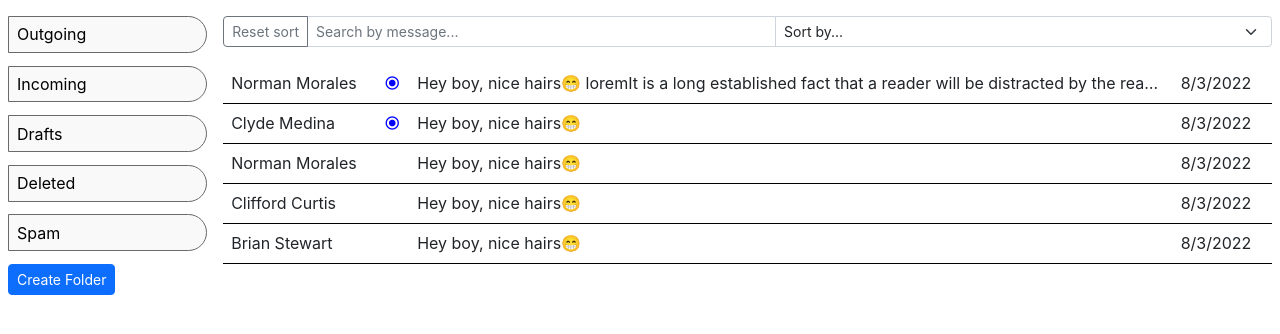
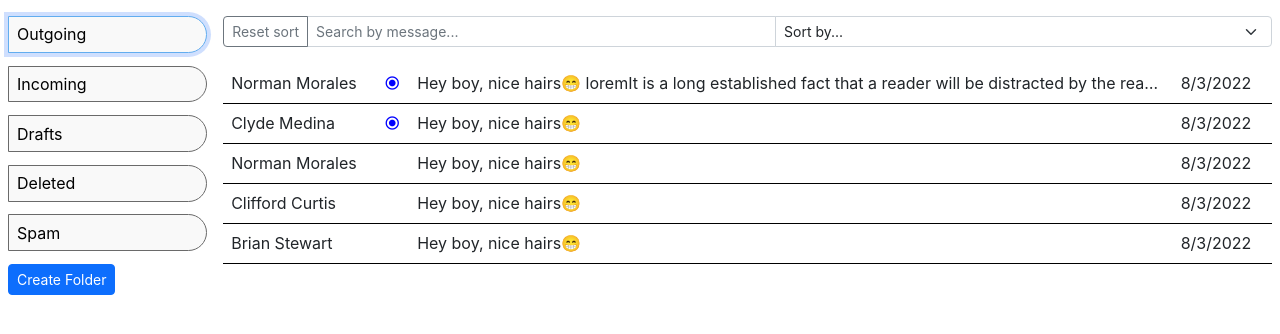
Before and after one commit to doctap/e-mail_app, a React (Create React App) app: page / in a window 1280 px wide. Shown: the top 334 px of the page. Built offline with nearby package versions, Linux system fonts and the light colour scheme; a web font is replaced by a local one.

Commit message:
Has done the selected menu

```diff
--- a/package.json
+++ b/package.json
@@ -2,8 +2,10 @@
 	"name": "test_tasks",
 	"version": "0.1.0",
 	"private": true,
+	"homepage": " https://doctap.github.io/e-mail_app",
 	"dependencies": {
 		"bootstrap": "^5.2.0",
+		"gh-pages": "^4.0.0",
 		"react": "^18.2.0",
 		"react-bootstrap": "^2.4.0",
 		"react-dom": "^18.2.0",
@@ -15,6 +17,8 @@
 	"scripts": {
 		"start": "react-scripts start",
 		"build": "react-scripts build",
+		"predeploy": "npm run build",
+		"deploy": "gh-pages -d build",
 		"test": "react-scripts test",
 		"eject": "react-scripts eject"
 	},
--- a/src/App.tsx
+++ b/src/App.tsx
@@ -10,21 +10,32 @@ import BoardMessages from './components/boardMessages/BoardMessages';
 
 function App() {
 	const [messages, setMessages] = useState(folders[0].messages);
+	const [arrFolders, setArrFolders] = useState(folders);
 
-	const getFolder = useCallback((folderName: string) => {
+	const getFolder = (folderName: string) => {
+		const currentSelected = folders.find(f => f.isSelected)
+			?? { name: '', messages: [], isSelected: false, requiredFolder: false };
+		currentSelected.isSelected = false;
+
+		const willBeSelected = folders.find(f => f.name === folderName)
+			?? { name: '', messages: [], isSelected: false, requiredFolder: false };
+		willBeSelected.isSelected = true;
+
+		setArrFolders(folders);
+
 		const messages = folders.find(folder => folder.name === folderName)?.messages;
 		if (messages !== undefined) setMessages(messages);
-	}, []);
+	};
 
 	const deleteMessage = (IDMessage: string) => {
 		const findingFolder: IFolder = folders.find(f => f.messages.some(m => m.id === IDMessage))
-			?? { name: '', messages: [], requiredFolder: true };
+			?? { name: '', messages: [], isSelected: false, requiredFolder: true };
 
 		const deletedMessage: IMessage = findingFolder.messages.find(m => m.id === IDMessage)
 			?? { author: '', date: '', id: '', marker: false, message: '' };
 
 		const remoteMailbox: IFolder = folders.find(f => f.name === 'Deleted')
-			?? { name: '', messages: [], requiredFolder: true };
+			?? { name: '', messages: [], isSelected: false, requiredFolder: true };
 		remoteMailbox.messages = [deletedMessage, ...remoteMailbox.messages];
 
 		findingFolder.messages = findingFolder.messages.filter(m => m.id !== IDMessage);
@@ -33,7 +44,7 @@ function App() {
 
 	const markMessage = (IDMessage: string) => {
 		const findingFolder: IFolder = folders.find(f => f.messages.some(m => m.id === IDMessage))
-			?? { name: '', messages: [], requiredFolder: true };
+			?? { name: '', messages: [], isSelected: false, requiredFolder: true };
 		const findingMessage: IMessage = findingFolder.messages.find(m => m.id === IDMessage)
 			?? { author: '', date: '', id: '', marker: false, message: '' };
 
@@ -56,7 +67,10 @@ function App() {
 		<div className={styles.App}>
 
 			<div className={styles.Menu}>
-				<Menu getCurrentFolderName={getFolder} />
+				<Menu
+					folders={arrFolders}
+					getCurrentFolderName={getFolder}
+				/>
 			</div>
 
 			<div className={styles.BoardMessages}>
--- a/src/components/folder/Folder.module.scss
+++ b/src/components/folder/Folder.module.scss
@@ -13,4 +13,9 @@
 		box-shadow: 0px 0px 0px 4px rgba(114, 162, 252, 0.342);
 		border: 1px solid rgb(98, 173, 239);
 	}
+
+	&_selected {
+		box-shadow: 0px 0px 0px 4px rgba(114, 162, 252, 0.342);
+		border: 1px solid rgb(98, 173, 239);
+	}
 }
--- a/src/components/folder/Folder.tsx
+++ b/src/components/folder/Folder.tsx
@@ -1,14 +1,15 @@
 import React from 'react';
 import styles from './Folder.module.scss';
 
-interface IFolder {
+interface IFolderButton {
 	name: string;
 	requiredFolder: boolean;
 	onClick: (isName: string) => void;
 	onContextMenu: (e: React.MouseEvent<HTMLButtonElement>) => void;
+	isSelected: boolean;
 }
 
-export default function Folder(props: IFolder) {
+export default function Folder(props: IFolderButton) {
 
 	function getFolderName(e: React.MouseEvent<HTMLButtonElement>) {
 		const elem = e.currentTarget;
@@ -18,7 +19,7 @@ export default function Folder(props: IFolder) {
 	return (
 		<button
 			onContextMenu={props.onContextMenu}
-			className={styles.folder}
+			className={props.isSelected ? `${styles.folder} ${styles.folder_selected}` : `${styles.folder}`}
 			onClick={getFolderName}
 			name={props.name}
 		>
--- a/src/components/folderList/FolderList.tsx
+++ b/src/components/folderList/FolderList.tsx
@@ -13,10 +13,11 @@ interface IMenu {
 	showModal(isShow: boolean): void;
 }
 
-export interface IFolder {
+export interface  IFolder {
 	name: string;
 	requiredFolder: boolean;
 	messages: IMessage[];
+	isSelected: boolean;
 }
 
 const FolderList = (props: IMenu) => {
@@ -75,6 +76,7 @@ const FolderList = (props: IMenu) => {
 		>
 			{props.folders.map(folder =>
 				<Folder
+					isSelected={folder.isSelected}
 					onContextMenu={callContextMenu}
 					key={folder.name}
 					name={folder.name}
--- a/src/components/menu/Menu.tsx
+++ b/src/components/menu/Menu.tsx
@@ -1,19 +1,20 @@
 import React, { memo, useState } from 'react';
 import { Button } from 'react-bootstrap';
 import { folders } from '../../server/Server';
-import FolderList from '../folderList/FolderList';
+import FolderList, { IFolder } from '../folderList/FolderList';
 import ModalWindow from '../modalWindows/modalWindow/ModalWindow';
 import uniqId from 'uniqid';
 import styles from './Menu.module.scss';
 import ModalBackGround from '../modalWindows/modalBackGround/ModalBackGround';
 
 interface IMenu {
+	folders: IFolder[];
 	getCurrentFolderName(name: string): void;
 }
 
 const Menu = (props: IMenu) => {
 
-	const [arrFolders, setArrFolder] = useState(folders);
+	const [arrFolders, setArrFolder] = useState(props.folders);
 	const [showModalWindow, setShowModalWindow] = useState(false);
 	const [toggleCreateOrEdit, setToggleCreateOrEdit] = useState(false);
 	const [isCurrentName, setIsCurrentName] = useState('');
@@ -23,6 +24,7 @@ const Menu = (props: IMenu) => {
 			folders.push({
 				name: isFolderName,
 				requiredFolder: false,
+				isSelected: false,
 				messages: [
 					{
 						author: 'Norman Morales',
@@ -106,4 +108,4 @@ const Menu = (props: IMenu) => {
 	)
 }
 
-export default memo(Menu);
+export default Menu;
--- a/src/server/Server.ts
+++ b/src/server/Server.ts
@@ -4,20 +4,11 @@ import { IFolder } from "../components/folderList/FolderList";
 
 const messageDate = new Date().toLocaleDateString();
 
-
-
-// export function addFolder(isFolderName: string): void {
-// 	folders.push({
-// 		name: isFolderName,
-// 		requiredFolder: false,
-// 		messages: []
-// 	});
-// };
-
 export const folders: IFolder[] = [
 	{
 		name: 'Outgoing',
 		requiredFolder: true,
+		isSelected: true,
 		messages: [
 			{
 				author: 'Norman Morales',
@@ -59,6 +50,7 @@ export const folders: IFolder[] = [
 	{
 		name: 'Incoming',
 		requiredFolder: true,
+		isSelected: false,
 		messages: [
 			{
 				author: 'Vasili Nikiforov',
@@ -100,6 +92,7 @@ export const folders: IFolder[] = [
 	{
 		name: 'Drafts',
 		requiredFolder: true,
+		isSelected: false,
 		messages: [
 			{
 				author: 'James Watson',
@@ -141,6 +134,7 @@ export const folders: IFolder[] = [
 	{
 		name: 'Deleted',
 		requiredFolder: true,
+		isSelected: false,
 		messages: [
 			{
 				author: 'Jeff Davis',
@@ -182,6 +176,7 @@ export const folders: IFolder[] = [
 	{
 		name: 'Spam',
 		requiredFolder: true,
+		isSelected: false,
 		messages: [
 			{
 				author: 'Mario Stephens',
```
Also changed, not shown: 1 other file (tests, documents, lock files or other folders). Lines whose indentation alone changed are shown as unchanged.
